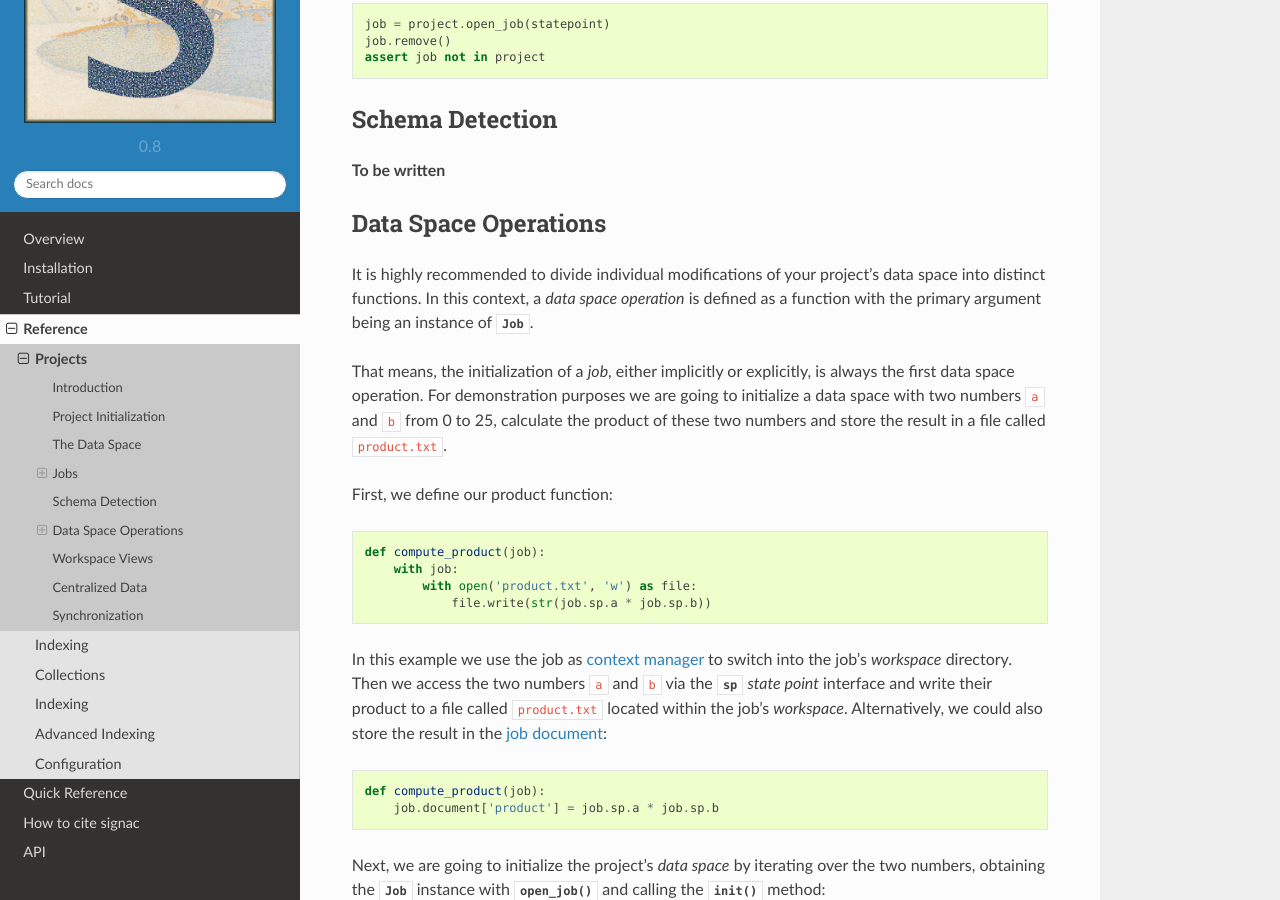
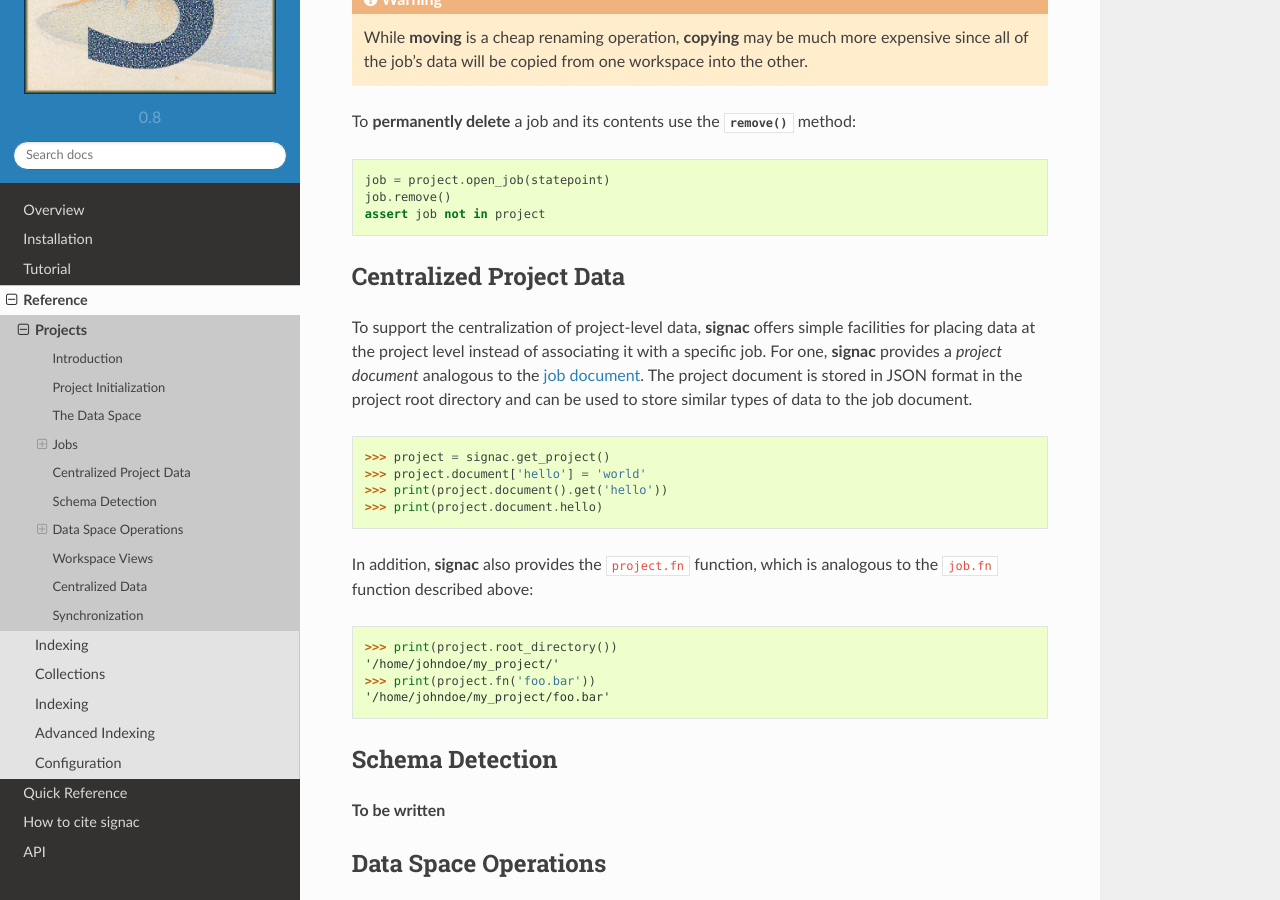
Before and after one commit to glotzerlab/signac, a Sphinx documentation site: the page built from doc/projects.rst, in a window 1280 px wide and 900 px high, scrolled down 8660 px. Built offline with Sphinx 7.4.7 and the Read the Docs theme 2.0.0, drawn with Linux system fonts in a browser that asks for light colours; pages that are not in the unit, such as notebooks, are missing from menus; some of the changed text lies outside the part shown.

Commit message:
Add brief description of job.fn. Wrote centralized project data section

```diff
--- a/doc/projects.rst
+++ b/doc/projects.rst
@@ -150,6 +150,13 @@ However you opened the job, via state point or id, an instance of :py:class:`~.P
     '/home/johndoe/my_project/workspace/9bfd29df07674bc4aa960cf661b5acd2'
 
 Evidently, the job's workspace directory is a subdirectory of the workspace whose name is simply some (seemingly arbitrary) string of characters, which is deterministically computed from the state point.
+
+To access or insert files directly into this workspace directory, the ``job.fn`` convenience function is provided as a way to generate the path to files in the workspace:
+
+.. code-block:: python
+
+    >>> print(job.fn('newfile.txt'))
+    '/home/johndoe/my_project/workspace/9bfd29df07674bc4aa960cf661b5acd2/newfile.txt'
 
 For convenience, the *state point* may also be accessed via the :py:attr:`~.Project.Job.statepoint` or :py:attr:`~.Project.Job.sp` attributes, e.g., the value for ``a`` can be printed using either ``print(job.sp.a)`` or ``print(job.statepoint.a)``.
 This also works for **nested** *state points*: ``print(job.sp.b.c)``!
@@ -386,6 +393,32 @@ To **permanently delete** a job and its contents use the :py:meth:`~.Project.Job
     job.remove()
     assert job not in project
 
+.. _project-data:
+
+Centralized Project Data
+========================
+
+To support the centralization of project-level data, **signac** offers simple facilities for placing data at the project level instead of associating it with a specific job.
+For one, **signac** provides a *project document* analogous to the :ref:`job document <project-job-document>`.
+The project document is stored in JSON format in the project root directory and can be used to store similar types of data to the job document.
+
+.. code-block:: python
+
+    >>> project = signac.get_project()
+    >>> project.document['hello'] = 'world'
+    >>> print(project.document().get('hello'))
+    >>> print(project.document.hello)
+
+In addition, **signac** also provides the ``project.fn`` function, which is analogous to the ``job.fn`` function described above:
+
+.. code-block:: python
+
+    >>> print(project.root_directory())
+    '/home/johndoe/my_project/'
+    >>> print(project.fn('foo.bar'))
+    '/home/johndoe/my_project/foo.bar'
+
+.. _schema-detection:
 
 Schema Detection
 ================
```
